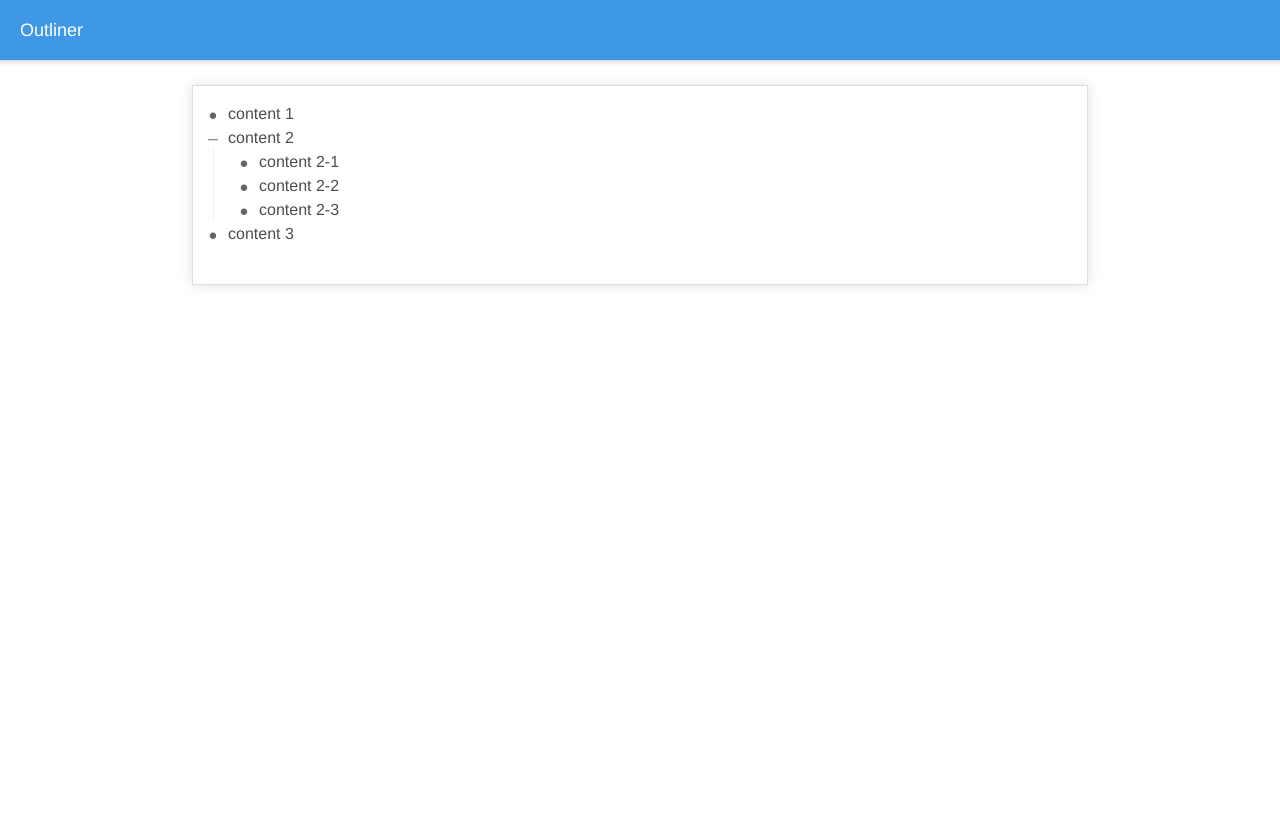
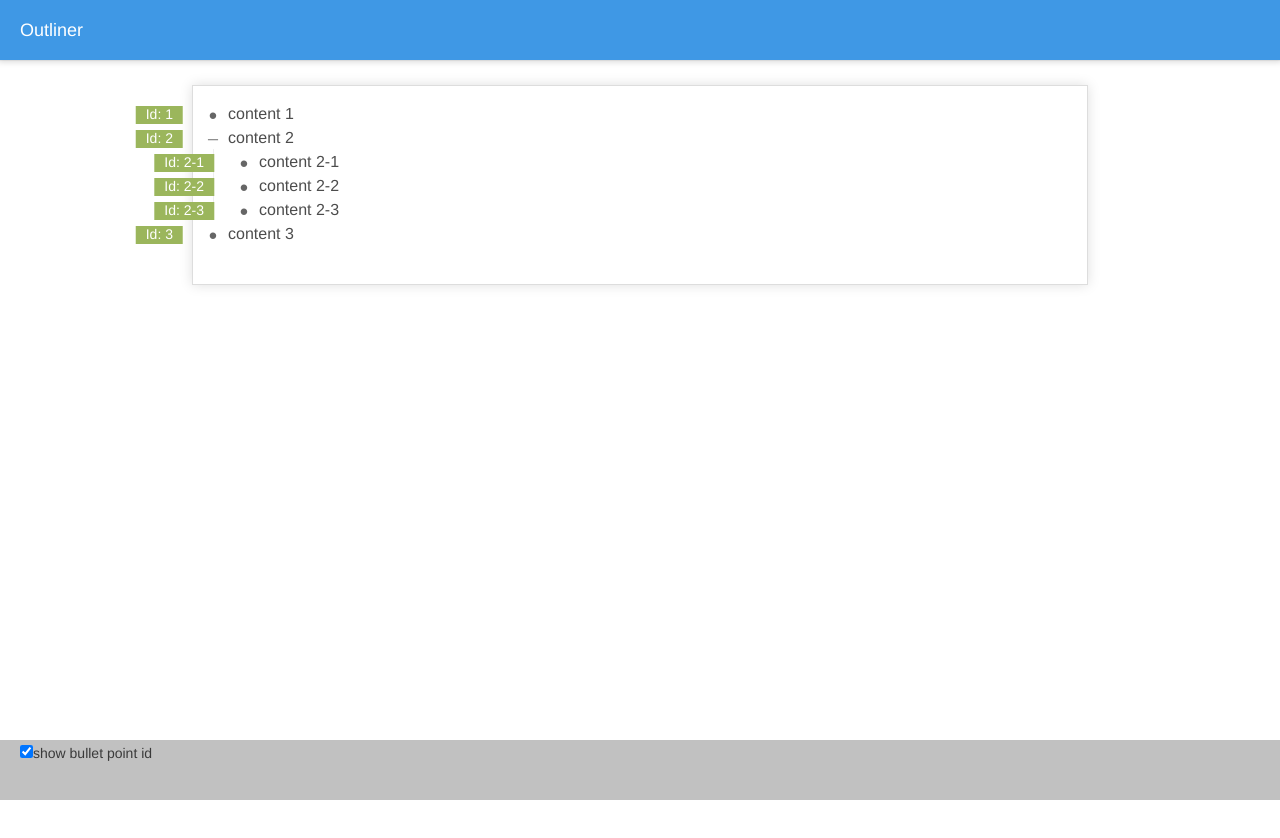
Before and after one commit to Yixi/outliner, a React app: page / in a window 1280 px wide. Shown: the top 838 px of the page. Built offline with nearby package versions, Linux system fonts and the light colour scheme; the HTML template or start-up script is replaced by a standard one.

Commit message:
add a debug mode

```diff
--- a/src/command-action/commands/add.ts
+++ b/src/command-action/commands/add.ts
@@ -1,8 +1,8 @@
-import { ContentState, convertToRaw, EditorState, Modifier } from 'draft-js'
+import { ContentState, EditorState, Modifier } from 'draft-js'
 import { ACTION_TYPE, actionLog } from '@root/command-action/actionLog'
 import uuid = require('uuid')
 import cursorMange from '@root/tools/cursorManage'
-import { chunk, indexOf } from 'lodash-es'
+import { indexOf } from 'lodash-es'
 
 export const generateCreateAction = (
   {
@@ -22,7 +22,7 @@ export const generateCreateAction = (
   const selectBlockStartIndex = indexOf(
     blockArray, splitContent.getBlockForKey(splitContent.getSelectionBefore().getStartKey()))
   const leftContentState = ContentState.createFromBlockArray(blockArray.slice(0, selectBlockStartIndex + 1))
-  const rightContentState =ContentState.createFromBlockArray(blockArray.slice(selectBlockStartIndex + 1))
+  const rightContentState = ContentState.createFromBlockArray(blockArray.slice(selectBlockStartIndex + 1))
   const newId = uuid()
 
   const isCase1 = haveChildren && rightContentState.getPlainText().length === 0 && expand
--- /dev/null
+++ b/src/store/UI.ts
@@ -0,0 +1,12 @@
+import { action, computed, observable } from 'mobx'
+
+export class UI {
+  @observable debugMode = true
+  @observable showBulletPointId = true
+
+  @action setShowBulletPoint = (isShow: boolean) => {
+    this.showBulletPointId = isShow
+  }
+}
+
+export default new UI()
--- a/src/store/index.ts
+++ b/src/store/index.ts
@@ -1,5 +1,5 @@
 import data from './data/index'
-import ui from './ui'
+import ui from './UI'
 
 export default {
   data,
--- a/src/store/ui.ts
+++ /dev/null
@@ -1,6 +0,0 @@
-
-export class Ui {
-
-}
-
-export default new Ui()
--- a/src/tools/cursorManage.ts
+++ b/src/tools/cursorManage.ts
@@ -33,9 +33,12 @@ class CursorManage {
   }
 
   applyStackCursor() {
-    this.listeners.forEach((listener) => {
-      listener(this.cursor)
-    })
+    console.info('Apply cursor', this.cursor)
+    setTimeout(() => {
+      this.listeners.forEach((listener) => {
+        listener(this.cursor)
+      })
+    }, 0)
   }
 
   getCursor() {
--- a/src/views/App.tsx
+++ b/src/views/App.tsx
@@ -1,6 +1,7 @@
 import * as React from 'react'
 import HeaderBar from '@root/views/header'
 import EditArea from '@root/views/editor-area/index'
+import DebugBar from '@root/views/DebugBar'
 
 export default class App extends React.PureComponent {
   render() {
@@ -8,6 +9,7 @@ export default class App extends React.PureComponent {
       <div>
         <HeaderBar/>
         <EditArea/>
+        <DebugBar/>
       </div>
     )
   }
--- /dev/null
+++ b/src/views/DebugBar.less
@@ -0,0 +1,9 @@
+.debug-bar {
+  height: 60px;
+  position: fixed;
+  bottom: 0;
+  left: 0;
+  right: 0;
+  padding: 5px 20px;
+  background: #c1c1c1;
+}
--- /dev/null
+++ b/src/views/DebugBar.tsx
@@ -0,0 +1,34 @@
+import * as React from 'react'
+import { inject, observer } from 'mobx-react'
+import { UI } from '@root/store/UI'
+import './DebugBar.less'
+
+interface IProps {
+  ui?: UI
+}
+
+@inject('ui')
+@observer
+export default class DebugBar extends React.Component<IProps> {
+
+  setBulletPointId = (event: React.ChangeEvent<HTMLInputElement>) => {
+    this.props.ui.setShowBulletPoint(event.target.checked)
+  }
+
+  render() {
+
+    if (!this.props.ui.debugMode) { return null }
+    return (
+      <div className="debug-bar">
+        <label>
+          <input
+            type="checkbox"
+            checked={this.props.ui.showBulletPointId}
+            onChange={this.setBulletPointId}
+          />
+          show bullet point id
+        </label>
+      </div>
+    )
+  }
+}
--- a/src/views/editor-area/bullet-point/index.less
+++ b/src/views/editor-area/bullet-point/index.less
@@ -5,6 +5,18 @@
   padding: 2px 0 0;
   z-index: 1;
   font-size: 16px;
+
+  &-debug {
+    background-color: #9bb65c;
+    position: absolute;
+    padding: 0 10px;
+    color: #ffffff;
+    height: 18px;
+    font-size: 14px;
+    transform: translateX(-100%);
+    left: -20px;
+    top: 5px;
+  }
 
   &-action {
     width: @action-width;
--- a/src/views/editor-area/bullet-point/index.tsx
+++ b/src/views/editor-area/bullet-point/index.tsx
@@ -1,6 +1,6 @@
 import * as React from 'react'
 import { IBulletPoint } from '@root/store/data'
-import { observer } from 'mobx-react'
+import { inject, observer } from 'mobx-react'
 import './index.less'
 import Editor from '@root/components/editor'
 import { EditorState } from 'draft-js'
@@ -9,13 +9,16 @@ import { buildAction } from '@root/command-action/buildAction'
 import { actionProcess } from '@root/action-log/actionProcess'
 import classNames from 'classnames'
 import cursorMange from '@root/tools/cursorManage'
+import { UI } from '@root/store/UI'
 
 interface IProps {
+  ui?: UI,
   bulletPoint: IBulletPoint,
   index: number,
   parentId?: string
 }
 
+@inject('ui')
 @observer
 export default class BulletPoint extends React.Component<IProps> {
 
@@ -74,12 +77,21 @@ export default class BulletPoint extends React.Component<IProps> {
     )
   }
 
+  renderDebugArea = () => {
+    if (this.props.ui.debugMode && this.props.ui.showBulletPointId) {
+      return (
+        <div className="bullet-point-debug">Id: {this.props.bulletPoint.id}</div>
+      )
+    }
+  }
+
   render() {
 
     const {bulletPoint} = this.props
 
     return (
       <div className="bullet-point">
+        {this.renderDebugArea()}
         {this.renderAction()}
         <div className="bullet-point-content">
           <Editor
```
